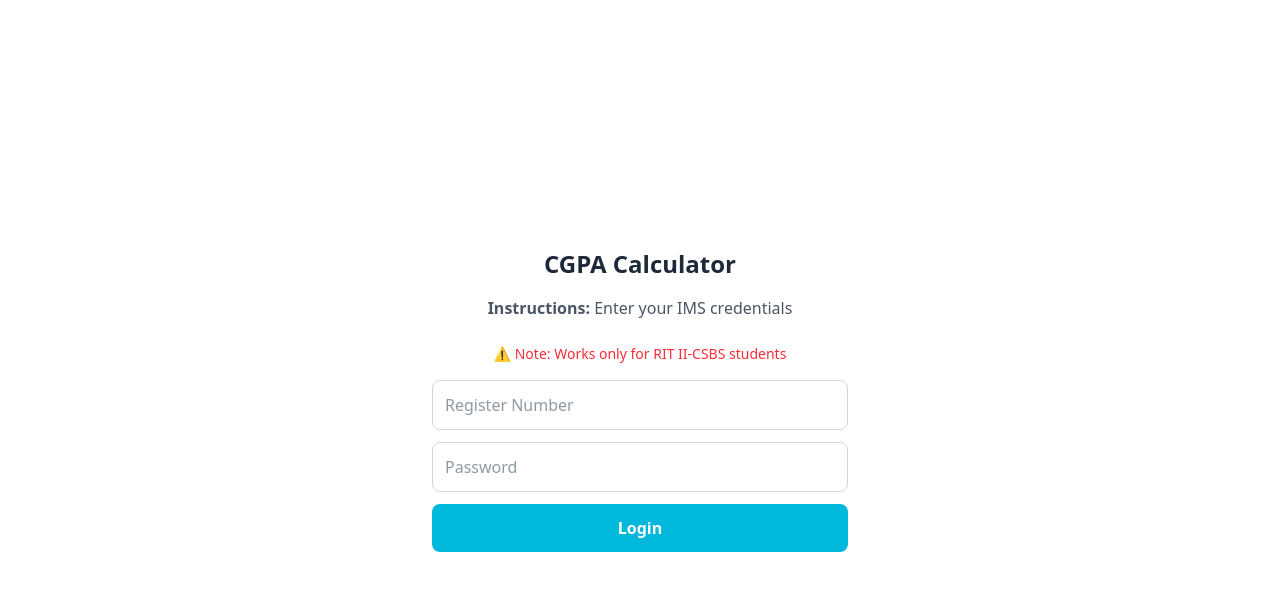
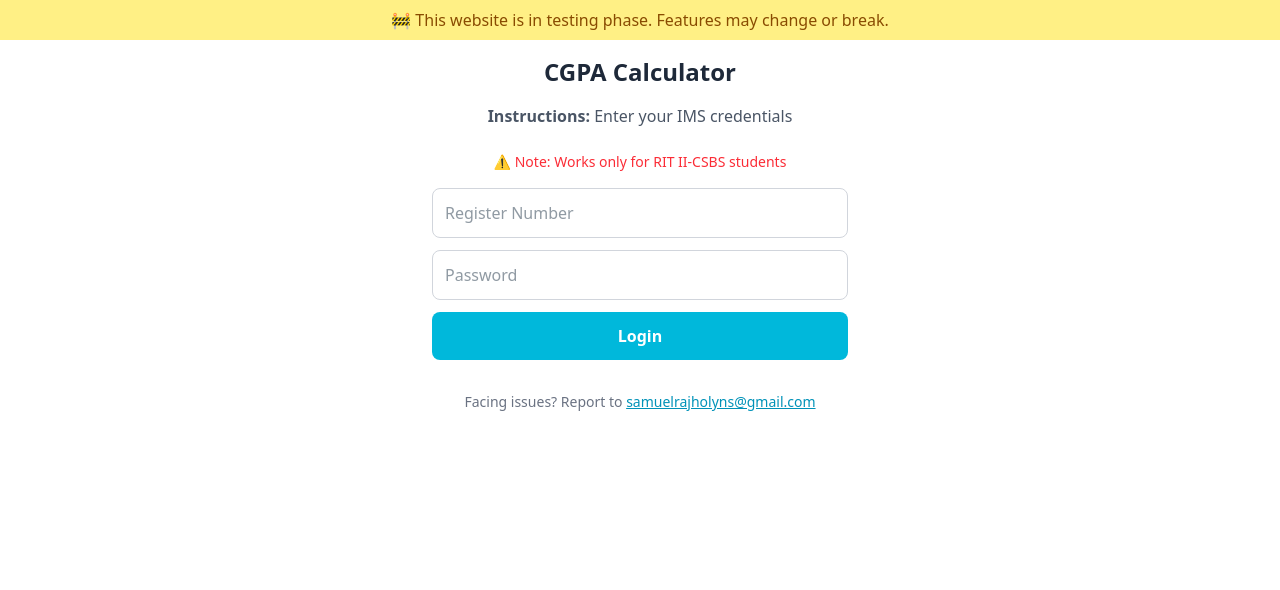
Before and after one commit to samuelraj-dev/grades-scrapper-fe, a React (Vite) app: page / in a window 1280 px wide. Shown: the top 590 px of the page. Built offline with nearby package versions, Linux system fonts and the light colour scheme.

Commit message:
added banners and contact info

```diff
--- a/src/App.tsx
+++ b/src/App.tsx
@@ -49,7 +49,11 @@
   };
 
   return (
-    <div className="flex items-center flex-col justify-center w-screen h-full">
+    <div className="flex items-center flex-col justify-start w-full min-h-screen overflow-x-hidden">
+      <div className="bg-yellow-200 text-yellow-800 text-center p-2 font-medium w-full">
+        🚧 This website is in testing phase. Features may change or break.
+      </div>
+
       <div className="container mx-auto p-4 max-w-md">
         <h2 className="text-2xl font-extrabold text-gray-800 text-center mb-4">CGPA Calculator</h2>
         <p className="text-md text-gray-600 text-center mb-6">
@@ -97,7 +101,7 @@
         )}
 
         {grades && (
-          <div className="mt-4 max-w-md mx-auto p-6 bg-white rounded-2xl shadow-lg border border-gray-200">
+          <div className="mt-8 max-w-md p-6 bg-white rounded-2xl shadow-lg border border-gray-200">
             <h2 className="text-2xl font-semibold text-gray-800 text-center">Academic Performance</h2>
             <div className="mt-4 p-4 bg-blue-100 rounded-lg text-center">
               <p className="text-lg font-bold text-blue-700">Overall CGPA</p>
@@ -114,6 +118,13 @@
           </div>
         )}
       </div>
+
+      <p className="text-sm text-gray-500 text-center my-4">
+        Facing issues? Report to{" "}
+        <a href="mailto:samuelrajholyns@gmail.com" className="text-cyan-600 underline">
+          samuelrajholyns@gmail.com
+        </a>
+      </p>
     </div>
   );
 }
--- a/src/index.css
+++ b/src/index.css
@@ -26,8 +26,8 @@
 
 body {
   margin: 0;
-  display: flex;
-  place-items: center;
+  /* display: flex;
+  place-items: center; */
   min-width: 320px;
   min-height: 100vh;
 }
```
